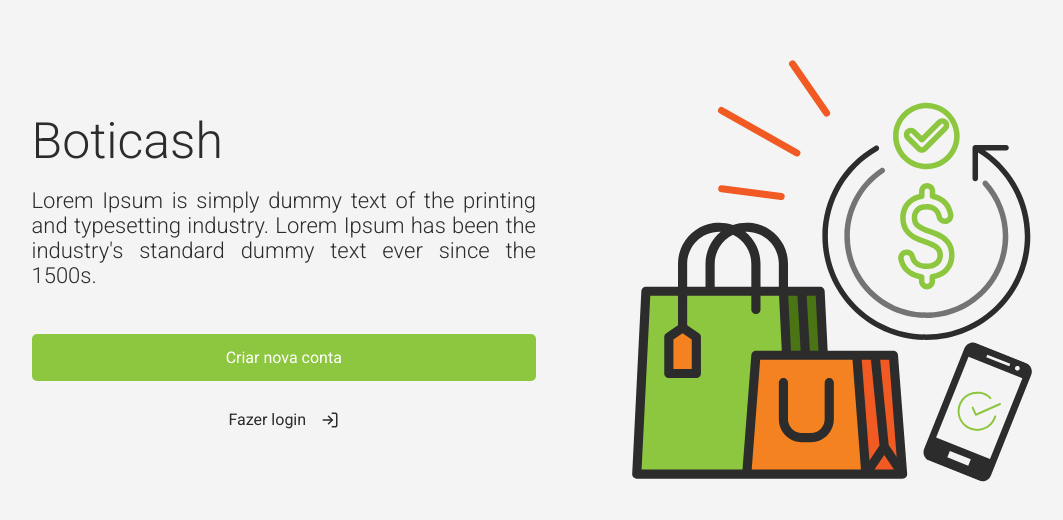
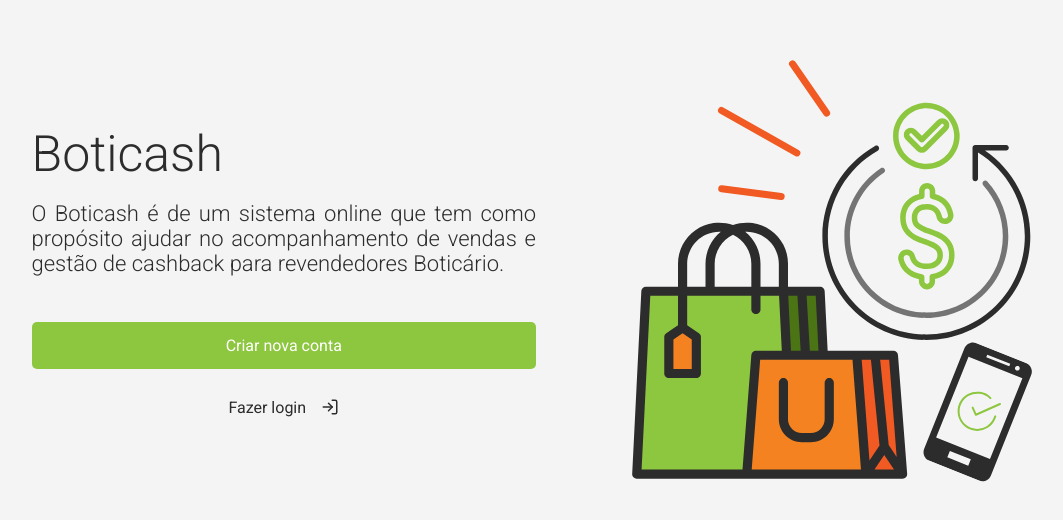
Before and after one commit to lucasemn1/boticash, a React (Create React App) app: page /inicio in a window 1280 px wide. Shown: the part 122-642 px from the top of the page, without its empty margins (94-1157 px from the left). Built offline with nearby package versions, Linux system fonts and the light colour scheme.

Commit message:
Corrigindo mensagem do propósito

```diff
--- a/src/pages/Landing/pages/Home/Home.tsx
+++ b/src/pages/Landing/pages/Home/Home.tsx
@@ -11,8 +11,8 @@ import { LogIn } from "react-feather";
 const Home: FC = () => {
   return <>
     <h3>
-      Lorem Ipsum is simply dummy text of the printing and typesetting industry.
-      Lorem Ipsum has been the industry's standard dummy text ever since the 1500s.
+      O Boticash é de um sistema online que tem como propósito
+      ajudar no acompanhamento de vendas e gestão de cashback para revendedores Boticário.
     </h3>
 
     <FlexColumn>
```
Also changed, not shown: 1 other file (tests, documents, lock files or other folders).
